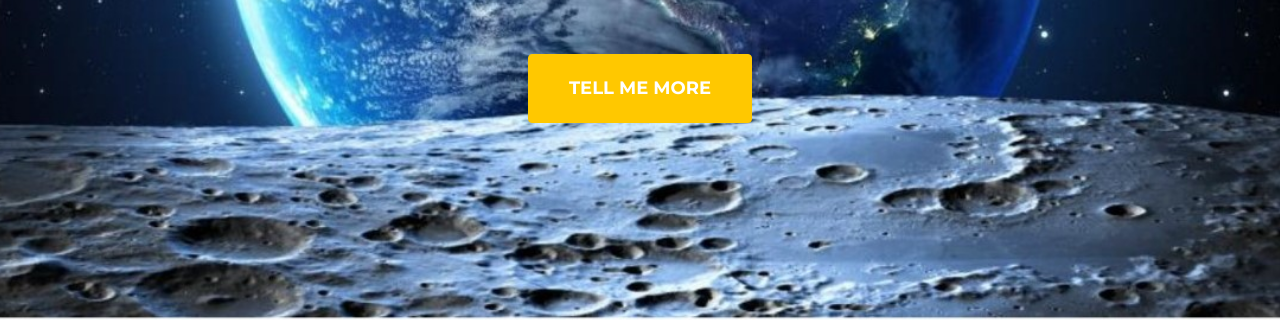
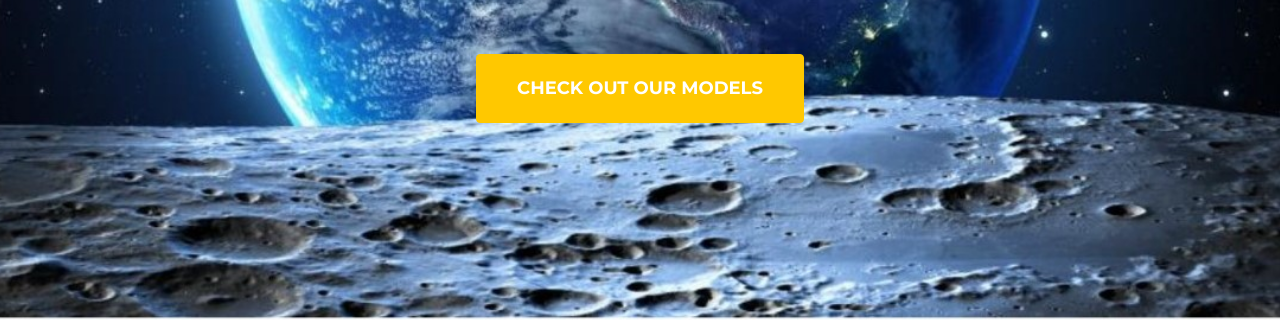
Before and after one commit to Chaim-007/Create-X, a plain HTML site: page Template/index.html in a window 1280 px wide. Shown: the part 494-814 px from the top of the page. Drawn offline with nearby package versions, Linux system fonts and the light colour scheme.

Commit message:
Button name changed

```diff
--- a/Template/index.html
+++ b/Template/index.html
@@ -48,7 +48,7 @@
         <div class="container">
             <div class="masthead-subheading">Welcome To Stors !</div>
             <div class="masthead-heading text-uppercase">Asteroids are our next best option! </div>
-            <a class="btn btn-primary btn-xl text-uppercase" href="#services">Tell Me More</a>
+            <a class="btn btn-primary btn-xl text-uppercase" href="#portfolio">Check out our models</a>
         </div>
     </header>
 
```
